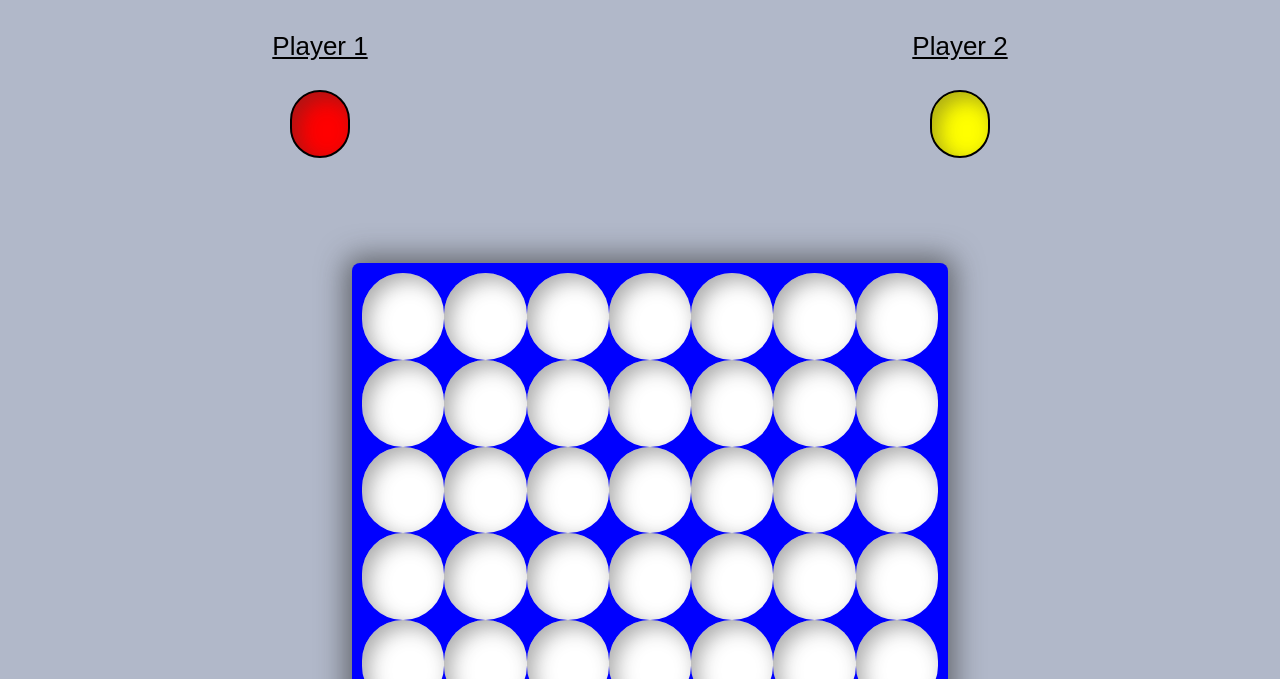
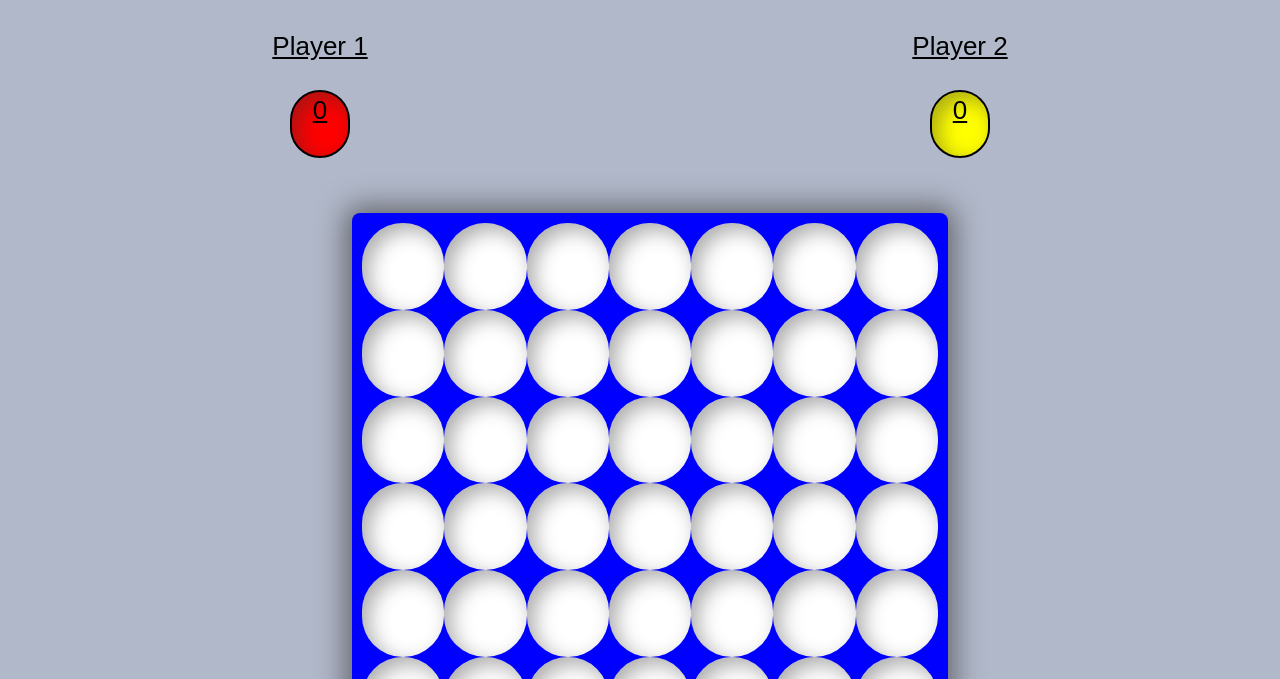
Before and after one commit to asharnaud/react-connect-four, a React app: page / in a window 1280 px wide. Shown: the part 121-800 px from the top of the page. Built offline with nearby package versions, Linux system fonts and the light colour scheme.

Commit message:
Added the function to keep track of the score.

```diff
--- a/src/index.css
+++ b/src/index.css
@@ -38,7 +38,7 @@ body {
   padding: 10px;
   position: relative;
   width: 100%;
-  margin-top: 100px;
+  margin-top: 50px;
 }
 
 .board .circle {
@@ -158,6 +158,15 @@ body {
   background-color: black;
 }
 
+.score {
+  font-family: sans-serif;
+  font-size: 26px;
+  font-weight: 200;
+  line-height: 1.4;
+  text-align: center;
+  margin: 0 auto;
+}
+
 
 @media screen and (max-width: 600px) {
     .game-container {
--- a/src/index.js
+++ b/src/index.js
@@ -9,6 +9,8 @@ import './index.css';
 
 const initialState = {
   classVal: 'circle',
+  player1Score: 0,
+  player2Score: 0,
   playerTurn: 'r',
   coordinates: null,
   boardCoordinates: [
@@ -38,11 +40,11 @@ function Players () {
     <div className="player-box-container">
       <div className="player-box">
       <p>Player 1</p>
-      <div className='red'></div>
+      <div className='red'><p className='score'>{appState.player1Score}</p></div>
       </div>
       <div className="player-box">
       <p>Player 2</p>
-      <div className='yellow'></div>
+      <div className='yellow'><p className='score'>{appState.player2Score}</p></div>
       </div>
     </div>
   )
--- a/src/row.js
+++ b/src/row.js
@@ -20,15 +20,22 @@ function isWinner () {
   if (status === 'winner_red' || status === 'winner_yellow') {
   appState.coordinates = coords
   for (let i = 0; i < coords.length; i++) {
-    console.log('COORDS', coords[i])
     for (let j = 0; j < appState.coordinates.length; j++) {
-      console.log('STATE', appState.coordinates[j])
           if (coords[i] === appState.coordinates[j]) {
             appState.classVal = 'winner'
         }
       }
     }
   }
+}
+
+function updateScore () {
+  let status = gameStatus(appState.board).status
+  if (status === 'winner_red') {
+    appState.player1Score += 1
+  } else if (status === 'winner_yellow') {
+      appState.player2Score += 1
+    }
 }
 
 function updateBoardPiece (index) {
@@ -39,8 +46,8 @@ function updateBoardPiece (index) {
     if (status === 'in_progress' && boardRow[i] === null) {
       boardRow[i] = appState.playerTurn
       switchTurn()
-      console.log(gameStatus(appState.board).coordinates)
       isWinner()
+      updateScore()
       return
     }
   }
```
